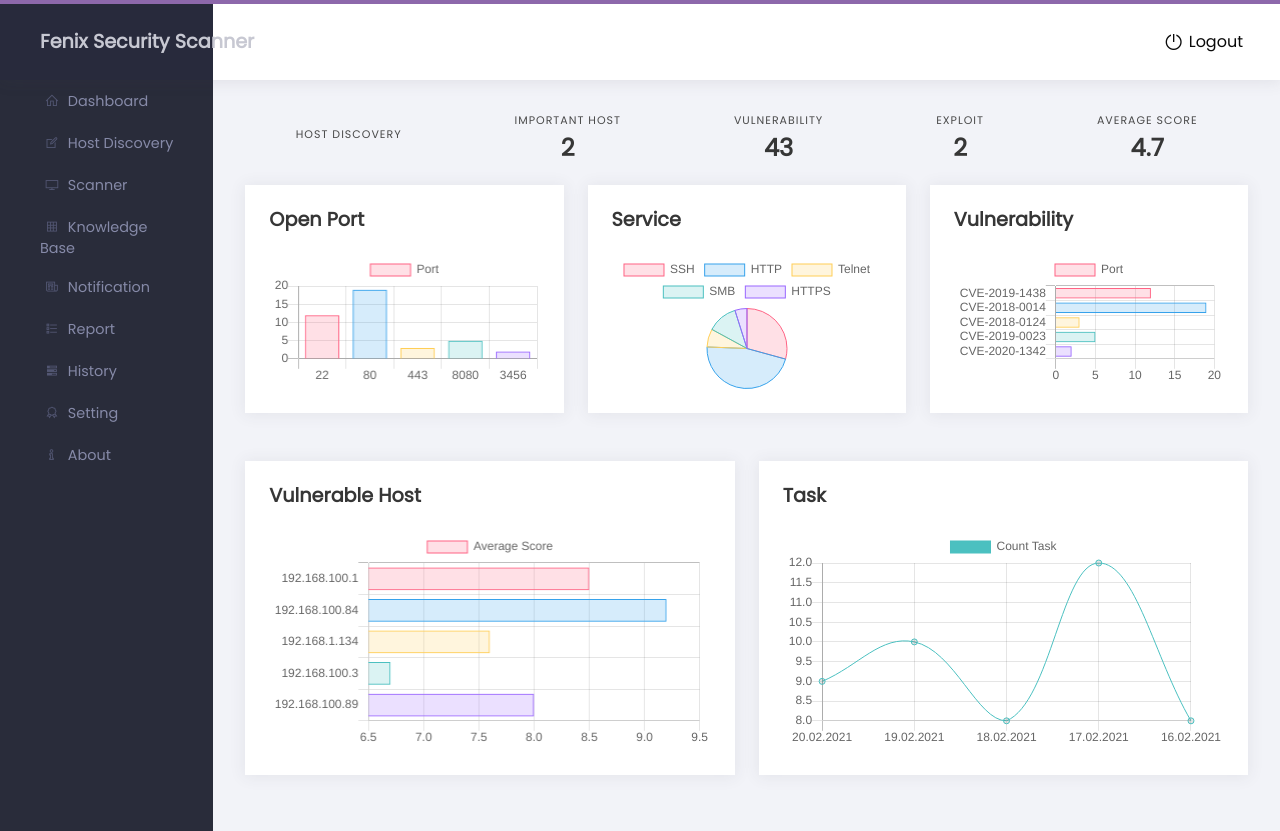
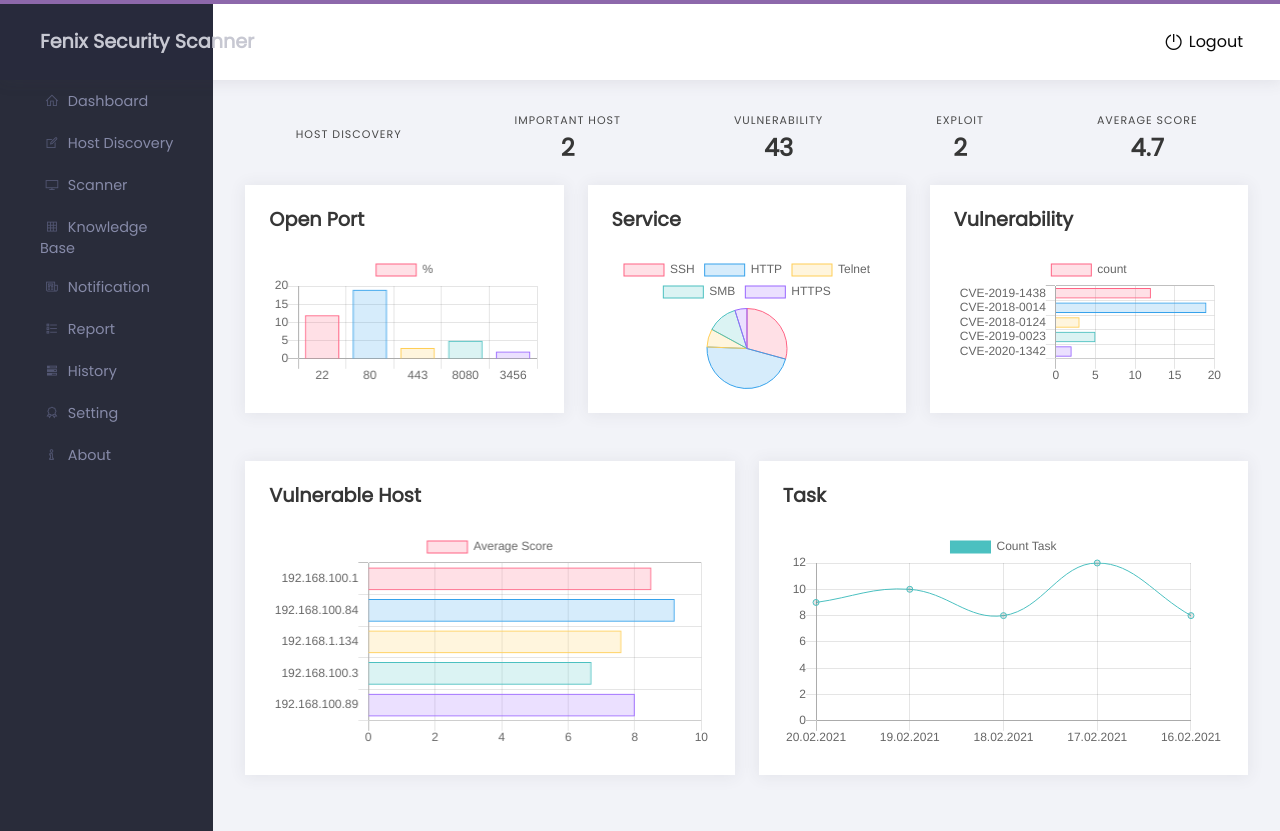
Before and after one commit to crocup/Fenix-VM, a Flask app: page /dashboard in a window 1280 px wide. Run offline with Flask 2, Linux system fonts and the light colour scheme; the visitor is signed in with stand-in values (Sample User, id 1); data that the repository does not hold is empty; parts of the project's set-up code (start-up, migrations or seed data) failed here and were passed over; some libraries are stand-ins or nearby versions.

Commit message:
fix: Исправлены ошибки в графиках

```diff
--- a/app/templates/dashboard.html
+++ b/app/templates/dashboard.html
@@ -53,7 +53,7 @@
                 <div class="card">
                     <div class="card-content">
                        <p class="title is-4">Open Port</p>
-                        <canvas id="myChart" style="width:100%"></canvas>
+                        <canvas id="open_port" style="width:100%"></canvas>
 
                     </div>
                 </div>
@@ -62,7 +62,7 @@
                 <div class="card">
                     <div class="card-content">
                         <p class="title is-4">Service</p>
-                        <canvas id="myChart2" style="width:100%"></canvas>
+                        <canvas id="service" style="width:100%"></canvas>
                     </div>
                 </div>
             </div>
@@ -70,7 +70,7 @@
                 <div class="card">
                     <div class="card-content">
                         <p class="title is-4">Vulnerability</p>
-                        <canvas id="myChart3" style="width:100%"></canvas>
+                        <canvas id="vulnerability" style="width:100%"></canvas>
                     </div>
                 </div>
             </div>
@@ -81,7 +81,7 @@
                 <div class="card">
                     <div class="card-content">
                         <p class="title is-4">Vulnerable Host</p>
-                        <canvas id="myChart4" style="width:100%"></canvas>
+                        <canvas id="v_host" style="width:100%"></canvas>
                     </div>
                 </div>
             </div>
@@ -89,7 +89,7 @@
                 <div class="card">
                     <div class="card-content">
                         <p class="title is-4">Task</p>
-                        <canvas id="myChart5" style="width:100%"></canvas>
+                        <canvas id="task" style="width:100%"></canvas>
                     </div>
                 </div>
             </div>
@@ -99,13 +99,13 @@
 </div>
 </body>
 <script>
-    var ctx = document.getElementById('myChart').getContext('2d');
+    var ctx = document.getElementById('open_port').getContext('2d');
     var myChart = new Chart(ctx, {
     type: 'bar',
     data: {
         labels: ['22', '80', '443', '8080', '3456'],
         datasets: [{
-            label: 'Port',
+            label: '%',
             data: [12, 19, 3, 5, 2],
             backgroundColor: [
                 'rgba(255, 99, 132, 0.2)',
@@ -136,7 +136,7 @@
 });
 
 
-var ctx = document.getElementById('myChart2').getContext('2d');
+var ctx = document.getElementById('service').getContext('2d');
 var myChart = new Chart(ctx, {
     type: 'pie',
     data: {
@@ -166,13 +166,13 @@ var myChart = new Chart(ctx, {
 			}
 });
 
-var ctx = document.getElementById('myChart3').getContext('2d');
+var ctx = document.getElementById('vulnerability').getContext('2d');
 var myChart = new Chart(ctx, {
     type: 'horizontalBar',
     data: {
         labels: ['CVE-2019-1438', 'CVE-2018-0014', 'CVE-2018-0124', 'CVE-2019-0023', 'CVE-2020-1342'],
         datasets: [{
-            label: 'Port',
+            label: 'count',
             data: [12, 19, 3, 5, 2],
             backgroundColor: [
                 'rgba(255, 99, 132, 0.2)',
@@ -193,7 +193,7 @@ var myChart = new Chart(ctx, {
     },
     options: {
         scales: {
-            yAxes: [{
+            xAxes: [{
                 ticks: {
                     beginAtZero: true
                 }
@@ -202,7 +202,7 @@ var myChart = new Chart(ctx, {
     }
 });
 
-var ctx = document.getElementById('myChart4').getContext('2d');
+var ctx = document.getElementById('v_host').getContext('2d');
 var myChart = new Chart(ctx, {
     type: 'horizontalBar',
     data: {
@@ -229,7 +229,7 @@ var myChart = new Chart(ctx, {
     },
     options: {
         scales: {
-            yAxes: [{
+            xAxes: [{
                 ticks: {
                     beginAtZero: true
                 }
@@ -239,7 +239,7 @@ var myChart = new Chart(ctx, {
 });
 
 
-var ctx = document.getElementById('myChart5').getContext('2d');
+var ctx = document.getElementById('task').getContext('2d');
 var myChart = new Chart(ctx, {
     type: 'line',
     data: {
@@ -262,6 +262,13 @@ var myChart = new Chart(ctx, {
                }
       }
     },
+        scales: {
+            yAxes: [{
+                ticks: {
+                    beginAtZero: true
+                }
+            }]
+        }
   }
 });
 
```
